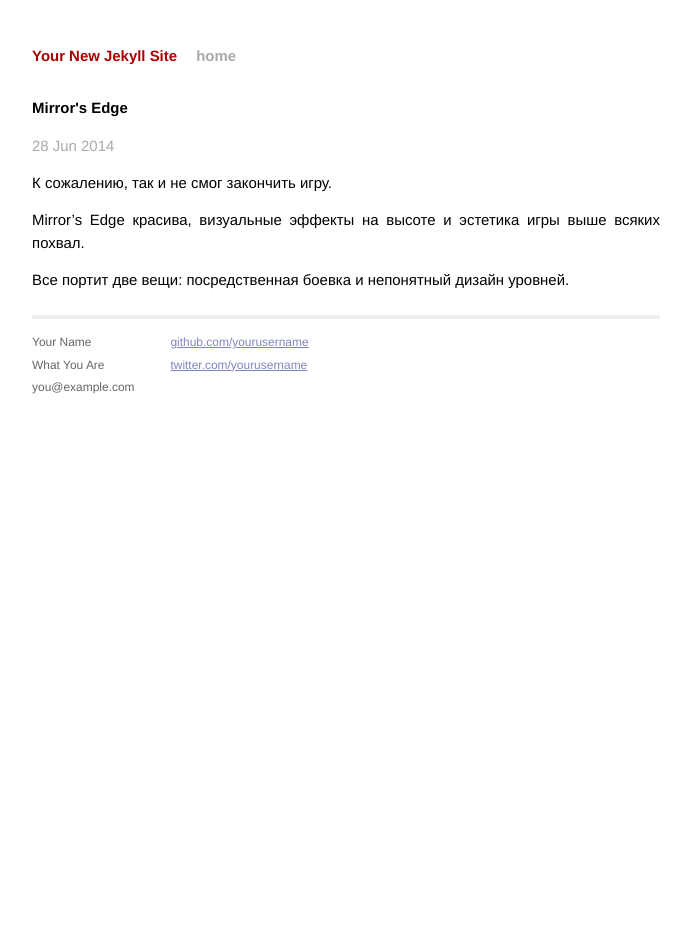
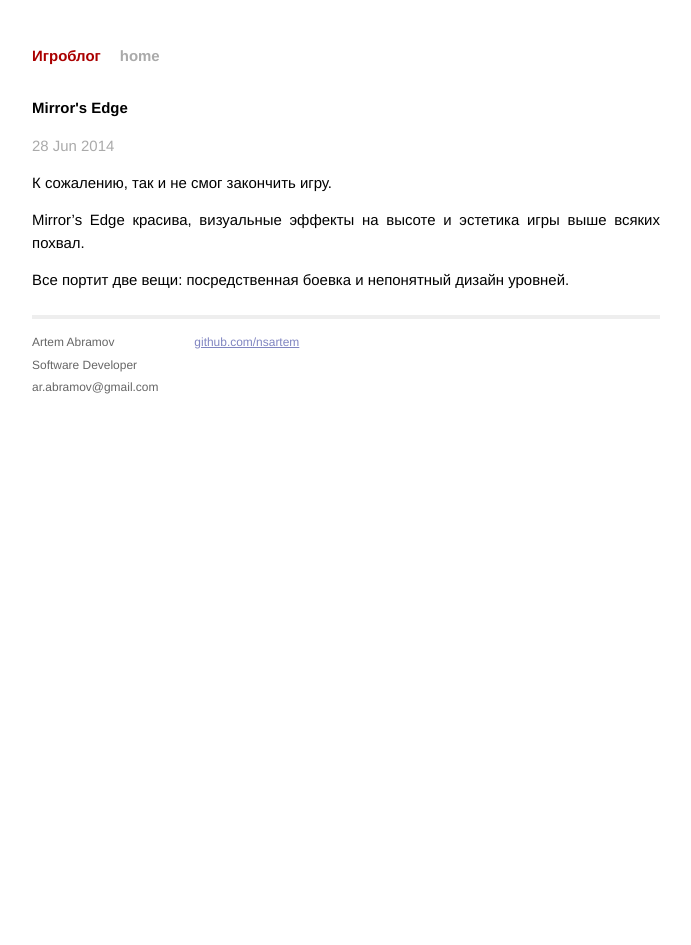
Before and after one commit to Arthor/arthor.github.com, a Jekyll site: the page built from _posts/2014-06-28-mirrors-edge.md, in a window 1280 px wide. Shown: the whole page, without its empty margins (294-985 px from the left). Built offline with Jekyll 4.4.1, drawn with Linux system fonts in a browser that asks for light colours; Markdown is read by kramdown in place of the engine named in the settings.

Commit message:
Migrated from redcarpet markdown engine to kramdown. Internal preparation for migration of “game” posts to separate site.

```diff
--- a/_config.yml
+++ b/_config.yml
@@ -1,3 +1,3 @@
-name: Your New Jekyll Site
-markdown: redcarpet
+name: Игроблог
+markdown: kramdown
 highlighter: pygments
--- a/_layouts/default.html
+++ b/_layouts/default.html
@@ -26,15 +26,14 @@
           <div class="footer">
             <div class="contact">
               <p>
-                Your Name<br />
-                What You Are<br />
-                you@example.com
+                Artem Abramov<br />
+                Software Developer<br />
+                ar.abramov@gmail.com
               </p>
             </div>
             <div class="contact">
               <p>
-                <a href="https://github.com/yourusername">github.com/yourusername</a><br />
-                <a href="https://twitter.com/yourusername">twitter.com/yourusername</a><br />
+                <a href="https://github.com/nsartem">github.com/nsartem</a><br />
               </p>
             </div>
           </div>
```
Also changed, not shown: params.json (+7 -1 lines), posts.html (added, +13 -0 lines), CNAME (line endings or trailing spaces), 1 other file.
